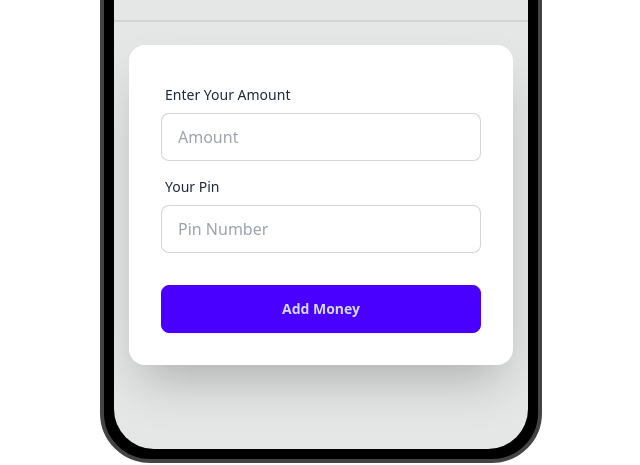
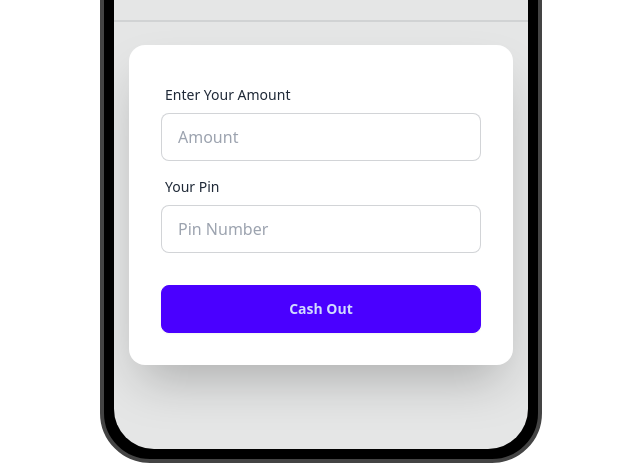
Before and after one commit to mohammadamzad38/MFS-project, a plain HTML site: page home.html in a window 1280 px wide. Both pictures are taken after a click on the button "Cash Out". Shown: the part 301-766 px from the top of the page, 319-959 px from the left. Drawn offline with nearby package versions, Linux system fonts and the light colour scheme.

Commit message:
si update

```diff
--- a/home.html
+++ b/home.html
@@ -28,11 +28,11 @@
                  <div class="divider"></div>
                  <div>
                     <button class="btn btn-lg">Add Money</button>
-                    <button class="btn btn-lg">Cash Out</button>
+                    <button id="cash-out-option-button" class="btn btn-lg">Cash Out</button>
                  </div>
                  <div class="divider"></div>
                  <!-- Add money form -->
-                 <div class="card bg-base-100 w-full max-w-sm shrink-0 shadow-2xl">
+                 <div id="add-money-form" class="card bg-base-100 w-full max-w-sm shrink-0 shadow-2xl">
                     <form class="card-body">
                       <div class="form-control">
                         <label class="label">
@@ -55,7 +55,7 @@
 
 
                   <!-- CashOut Start -->
-                  <div class="card bg-base-100 w-full max-w-sm shrink-0 shadow-2xl hidden">
+                  <div id="cash-out-form" class="card bg-base-100 w-full max-w-sm shrink-0 shadow-2xl hidden">
                     <form class="card-body">
                       <div class="form-control">
                         <label class="label">
@@ -80,9 +80,14 @@
           </div>
     </main>
 
+    <!-- JS Script linkp -->
+
     <script src="./js/addmoney.js"></script>
 
     <script src="./js/cashout.js"></script>
+
     <!-- <script src="./js/home.js"></script> -->
+
+    <script src="./js/features.js"></script>
 </body>
 </html>
--- /dev/null
+++ b/js/features.js
@@ -0,0 +1,5 @@
+document.getElementById('cash-out-option-button').addEventListener('click', function(event){
+
+    document.getElementById('cash-out-form').classList.remove('hidden');
+    document.getElementById('add-money-form').classList.add('hidden');
+})
```
